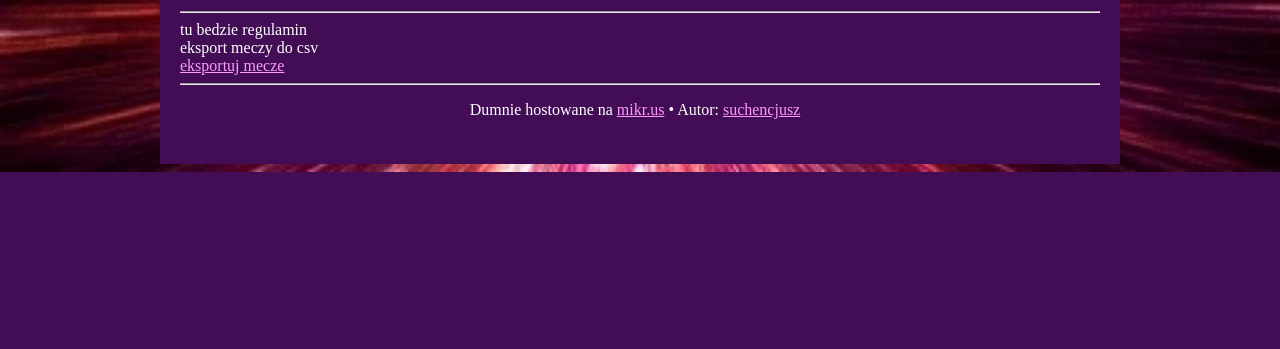
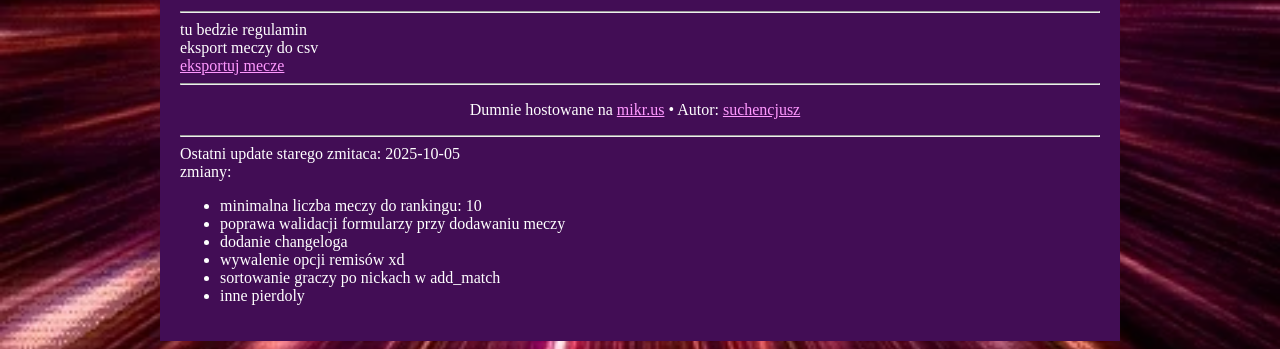
Before and after one commit to suchencjusz/zmitac2, a Flask app: page /info in a window 1280 px wide. Shown: the part 644-993 px from the top of the page. Before the commit the page ends 816 px from the top, so only its background shows below. Run offline with Flask 3, Linux system fonts and the light colour scheme.

Commit message:
feat: stary zmitac wiecznie zywy
    minimalna liczba meczy do rankingu: 10
    poprawa walidacji formularzy przy dodawaniu meczy
    dodanie changeloga
    wywalenie opcji remisów xd
    sortowanie graczy po nickach w add_match
    inne pierdoly

```diff
--- a/app/queries.py
+++ b/app/queries.py
@@ -734,7 +734,7 @@ def get_players_with_best_win_ratio():
                 },
             }
         },
-        {"$match": {"total_matches": {"$gt": 0}}},
+        {"$match": {"total_matches": {"$gte": 10}}},  # <-- tu zmiana
     ]
 
     results = list(db.matches.aggregate(pipeline))
--- a/app/routes.py
+++ b/app/routes.py
@@ -85,6 +85,14 @@ def add_match_route():
                     flash("Panocku wybierz tych graczy!", "error")
                     return redirect(url_for("add_match_route"))
 
+                if len(players1) != len(players2):
+                    flash("Panocku liczba graczy w obu drużynach musi być równa!", "error")
+                    return redirect(url_for("add_match_route"))
+
+                if set(players1) & set(players2):
+                    flash("Panocku wybierz różnych graczy w obu drużynach!", "error")
+                    return redirect(url_for("add_match_route"))
+
                 add_match(
                     who_won=who_won,
                     date=match_datetime,
@@ -95,6 +103,14 @@ def add_match_route():
             else:
                 player1id = request.form["player1id"]
                 player2id = request.form["player2id"]
+
+                if not player1id or not player2id:
+                    flash("Panocku wybierz tych graczy!", "error")
+                    return redirect(url_for("add_match_route"))
+
+                if player1id == player2id:
+                    flash("Panocku wybierz różnych graczy!", "error")
+                    return redirect(url_for("add_match_route"))
 
                 add_match(
                     player1id=player1id,
@@ -112,7 +128,7 @@ def add_match_route():
     now = datetime.now(app.config["TIMEZONE"])
     return render_template(
         "add_match.html",
-        players=list(get_all_players()),
+        players=sorted(get_all_players(), key=lambda p: p["nickname"]),
         today=now.date().isoformat(),
         now=now.strftime("%H:%M"),
     )
--- a/app/static/styles.css
+++ b/app/static/styles.css
@@ -257,3 +257,15 @@ a:visited {
     padding: 1rem;
     text-align: center;
 }
+
+/*  */
+/* add_match QoL */
+/*  */
+
+#single_fields {
+    margin: 10px 0;
+}
+
+#single_fields select {
+    margin: 5px;
+}
--- a/app/templates/add_match.html
+++ b/app/templates/add_match.html
@@ -109,8 +109,6 @@
             whoWon.add(new Option('Drużyna 1 Wygrała', 'players1'));
             whoWon.add(new Option('Drużyna 2 Wygrała', 'players2'));
         }
-        whoWon.add(new Option('Remis (1-1)', 'draw'));
-        whoWon.add(new Option('Nierozstrzygnięty (0-0)', 'none'));
     }
 
     document.addEventListener('DOMContentLoaded', toggleFields);
--- a/app/templates/info.html
+++ b/app/templates/info.html
@@ -26,4 +26,20 @@ eksport meczy do csv
 <p style="text-align: center;">Dumnie hostowane na <a href="https://mikr.us/?r=25459680" style="margin: 0;">mikr.us</a> • Autor: <a
         href="https://github.com/suchencjusz/zmitac2">suchencjusz</a></p>
 
+<hr>
+
+Ostatni update starego zmitaca: 2025-10-05
+
+<br>
+
+zmiany:
+<ul>
+    <li>minimalna liczba meczy do rankingu: 10</li>
+    <li>poprawa walidacji formularzy przy dodawaniu meczy</li>
+    <li>dodanie changeloga</li>
+    <li>wywalenie opcji remisów xd</li>
+    <li>sortowanie graczy po nickach w add_match</li>
+    <li>inne pierdoly</li>
+</ul>
+
 {% endblock %}
--- a/app/templates/ranking.html
+++ b/app/templates/ranking.html
@@ -28,4 +28,6 @@
     </tbody>
 </table>
 
+Istnieje minimalna liczba meczy, aby znaleźć się w rankingu, obecnie wynosi ona 10 meczy.
+
 {% endblock %}
```
Also changed, not shown: 1 other file.
